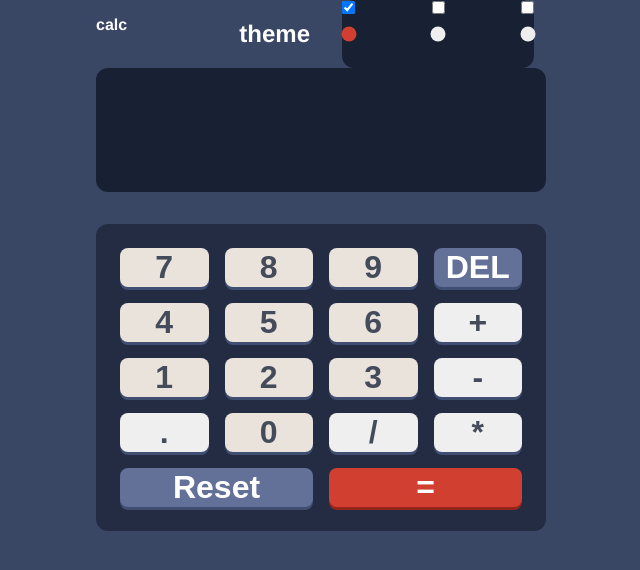
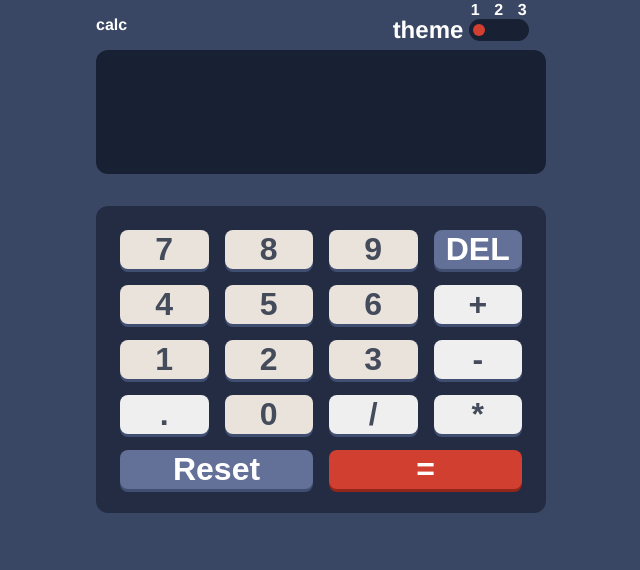
Before and after one commit to chimny/calculator, a React (Create React App) app: page / in a window 1280 px wide. Shown: the top 570 px of the page, without its empty margins (319-959 px from the left). Built offline with nearby package versions, Linux system fonts and the light colour scheme.

Commit message:
done switch styling

```diff
--- a/src/components/calculator elements/SwitchToggle.jsx
+++ b/src/components/calculator elements/SwitchToggle.jsx
@@ -11,8 +11,12 @@ export const SwitchToggle = () => {
 
 
     return (
+
     <StyledSwitchToggle>
         <h2>theme</h2>
+        <span className="firstOption">1</span>
+        <span className="secondOption">2</span>
+        <span className="thirdOption">3</span>
         <div className='switchBox'>
 
             <label className='container first' htmlFor='firstTheme'>
--- a/src/styles/StyledSwitchToggle.jsx
+++ b/src/styles/StyledSwitchToggle.jsx
@@ -3,103 +3,71 @@ import styled from "styled-components";
 
 export const StyledSwitchToggle = styled.div`/* The container */
 
+  display: grid;
+  grid-template-columns: repeat(6, 1fr);
+  grid-template-rows: repeat(2, 20px);
+  margin: 0;
+  padding: 0;
+  justify-items: center;
+  align-items: center;
+
+  grid-template-areas:
+    " . . . firstOption secondOption thirdOption"
+    "themeSign themeSign themeSign switchbox switchbox switchbox";
+
+  h2 {
+    grid-area: themeSign;
+  }
+
+  span {
+    justify-self: center;
+  }
+
+  span.firstOption {
+    grid-area: firstOption;
+
+  }
+
+  span.secondOption {
+    grid-area: secondOption;
+  }
+
+  span.thirdOption {
+    grid-area: thirdOption;
+  }
+
+
+  .switchBox {
+    background: ${({theme}) => theme.windowBackground};
+    grid-area: switchbox;
+    height: 22px;
+    border-radius: 18px;
     display: flex;
-  // align-items: center;
-  // //justify-content: center;
-  //
-  //
-  div.switchBox {
-    margin-left: 2rem;
-    display: flex;
-    align-items: stretch;
-    flex-direction: row;
-    align-items: stretch;
-    justify-content: space-between;
-    background: ${({theme}) => theme.windowBackground};
-    //position: relative;
-    width: 12rem;
-    border-radius: 12px;
-    min-height: 2rem;
   }
-  //
-     .container {
+
+
+  label.container{
     position: relative;
     cursor: pointer;
+    input{
+      cursor: pointer;
+      opacity: 0;
     }
-  //
-  //
-  //   .first {
-  //     //position: absolute;
-  //     //left: 0;
-  //     //top: 0;
-  //   }
-  //
-  //   .second {
-  //     //position: absolute;
-  //     //left: 50%;
-  //     //transform: translateX(-50%);
-  //     //top: 0;
-  //   }
-  //
-  //   .third {
-  //     //position: absolute;
-  //     //right: -50%;
-  //     //top: 0%;
-  //     //transform: translateX(50%);
-  //   }
-  //
-  //
+
     .checkmark {
       position: absolute;
       top:50%;
       left:50%;
-       height: 15px;
-       width: 15px;
-       background-color: #eee;
+      height: 12px;
+      width: 12px;
       border-radius: 50%;
       transform: translate(-50%,-50%);
     }
-  //
-  //   /* Hide the browser's default radio button */
-  //
-     .container input {
-       margin: 0;
-       padding: 0;
-       position: relative;
-       opacity: 1;
-       cursor: pointer;
-     }
-  //
-  //   /* Create a custom radio button */
-  //
-  //   //.themeNumber {
-  //   //  position: absolute;
-  //   //  top: -1rem;
-  //   //  left: 0;
-  //   //  transform: translate(50%, 0);
-  //   //}
-  //
-  //
-  //   /* On mouse-over, add a grey background color */
-  //
-  //   .container:hover input ~ .checkmark {
-  //     background-color: #ccc;
-  //   }
 
-    /* When the radio button is checked, add a blue background */
-
-    .container input:checked ~ .checkmark {
+    input:checked ~ .checkmark {
       background-color: ${({theme}) => theme.equalButtonBackground};
     }
 
-
-
-    /* Show the indicator (dot/circle) when checked */
-
-    .container input:checked ~ .checkmark:after {
-      display: block;
   }
 
-
-  }
 `
```
Lines whose indentation alone changed are shown as unchanged.
